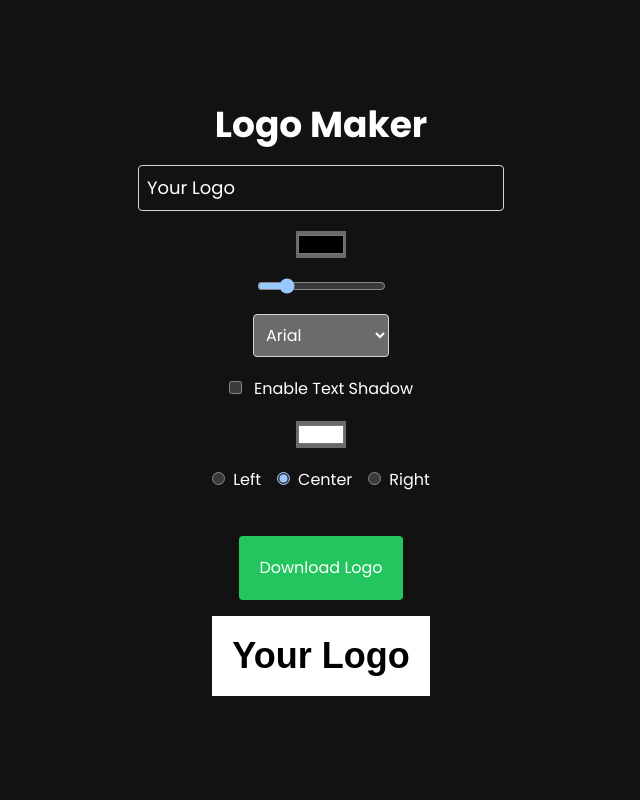
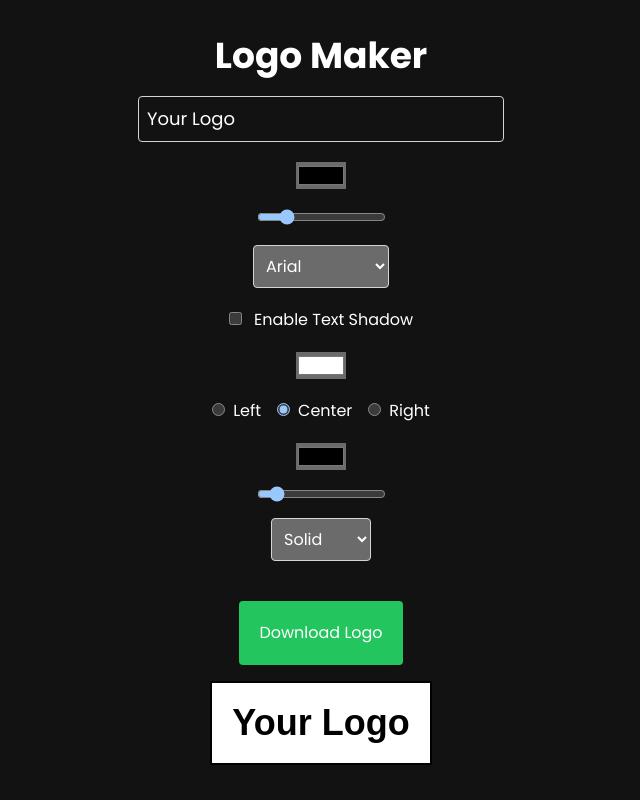
Before and after one commit to rahat728/logo-maker, a React (Vite) app: page / in a window 1280 px wide. Shown: the whole page, without its empty margins (319-959 px from the left). Built offline with nearby package versions, Linux system fonts and the light colour scheme.

Commit message:
Added Border Customization for the Logo

```diff
--- a/src/App.jsx
+++ b/src/App.jsx
@@ -10,6 +10,9 @@ function App() {
   const [shadowIntensity, setShadowIntensity] = useState(1);
   const [backgroundColor, setBackgroundColor] = useState("#ffffff");
   const [textAlign, setTextAlign] = useState("center");
+  const [borderColor, setBorderColor] = useState("#000000");
+  const [borderWidth, setBorderWidth] = useState(2);
+  const [borderStyle, setBorderStyle] = useState("solid");
 
   const logoRef = useRef(null);
 
@@ -45,17 +48,21 @@ function App() {
     setTextAlign(e.target.value);
   };
 
+  const handleBorderColorChange = (e) => setBorderColor(e.target.value);
+  const handleBorderWidthChange = (e) => setBorderWidth(e.target.value);
+  const handleBorderStyleChange = (e) => setBorderStyle(e.target.value);
+
   const downloadLogo = () => {
-    if(logoRef.current) {
+    if (logoRef.current) {
       toPng(logoRef.current)
         .then((dataUrl) => {
-          const link = document.createElement('a');
+          const link = document.createElement("a");
           link.href = dataUrl;
-          link.download = 'logo.png';
+          link.download = "logo.png";
           link.click();
         })
         .catch((error) => {
-          console.error('Failed to download logo', error);
+          console.error("Failed to download logo", error);
         });
     }
   };
@@ -156,6 +163,30 @@ function App() {
         </label>
       </div>
 
+      <input
+        type="color"
+        value={borderColor}
+        onChange={handleBorderColorChange}
+        className="mb-4"
+      />
+      <input
+        type="range"
+        min="1"
+        max="10"
+        value={borderWidth}
+        onChange={handleBorderWidthChange}
+        className="mb-4"
+      />
+      <select
+        value={borderStyle}
+        onChange={handleBorderStyleChange}
+        className="p-2 mb-4 border border-gray-300 rounded"
+      >
+        <option value="solid">Solid</option>
+        <option value="dashed">Dashed</option>
+        <option value="dotted">Dotted</option>
+      </select>
+
       <button
         onClick={downloadLogo}
         className="px-5 py-5 mt-6 mb-4 bg-green-500 text-white rounded cursor-pointer hover:bg-green-600"
@@ -175,6 +206,9 @@ function App() {
             ? `2px 2px ${shadowIntensity}px rgba(0,0,0,0.5)`
             : "none",
           backgroundColor: backgroundColor,
+          borderColor,
+          borderWidth: `${borderWidth}px`,
+          borderStyle,
         }}
       >
         {logoText}
```
